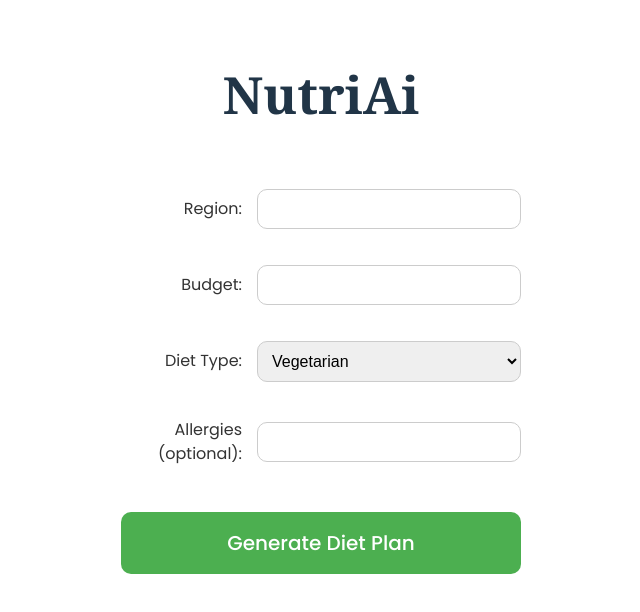
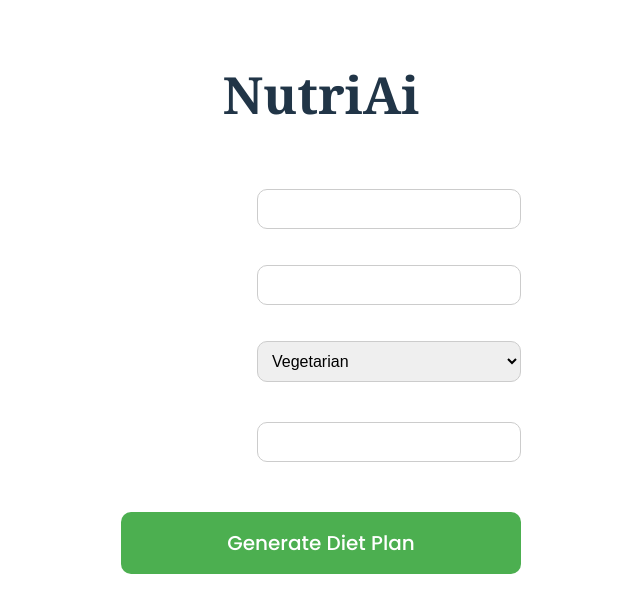
Before and after one commit to AlanMVarghese/NutriAI, a React (Vite) app: page / in a window 1280 px wide. Shown: the top 612 px of the page, without its empty margins (319-959 px from the left). Built offline with nearby package versions, Linux system fonts and the light colour scheme.

Commit message:
format answer

```diff
--- a/src/App.css
+++ b/src/App.css
@@ -26,7 +26,7 @@
   font-size: 16px; /* Adjust label font size */
   text-align: right; /* Align label text to the right */
   margin-right: 15px; /* Space between label and input */
-  color: #333; /* Label text color */
+  color: white; /* Label text color */
 }
 
 input,
```
